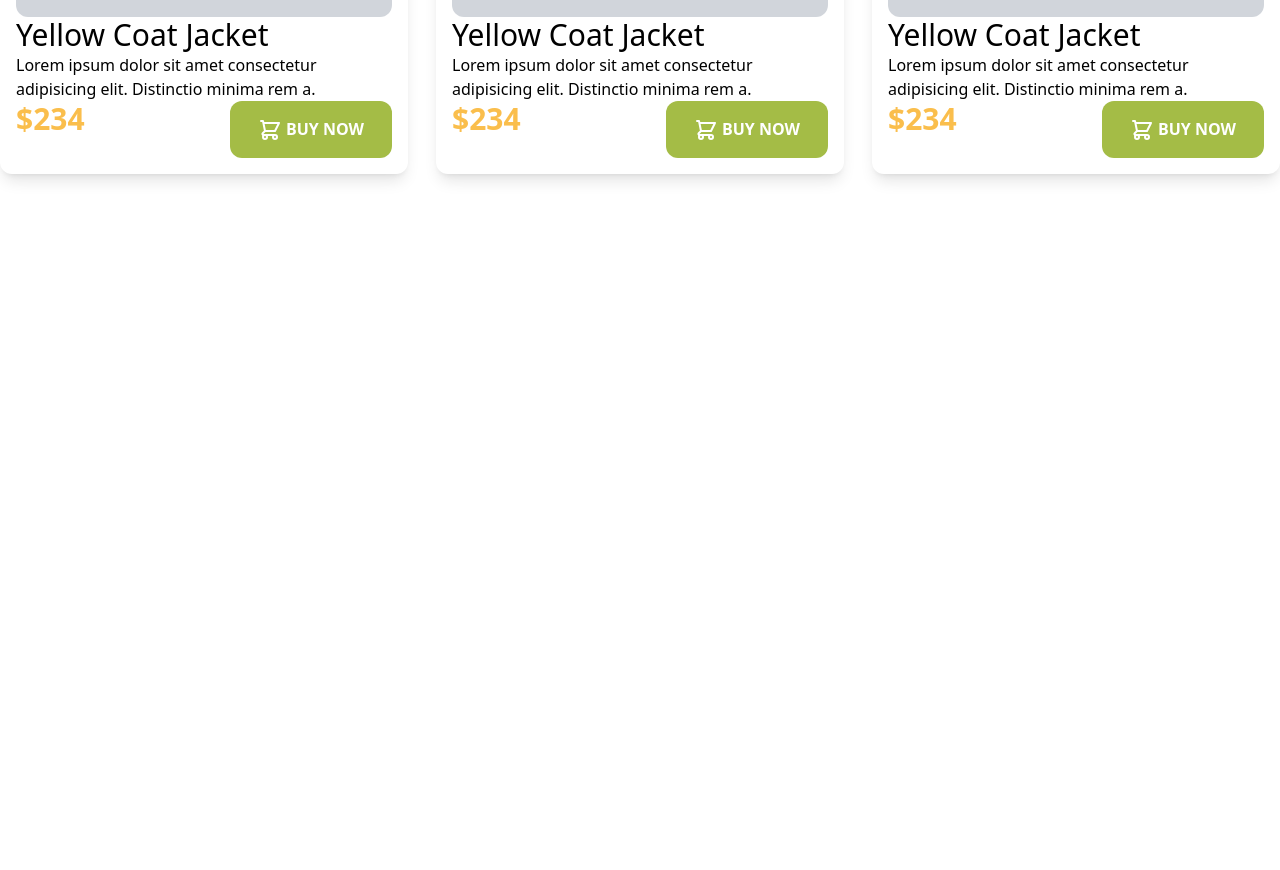
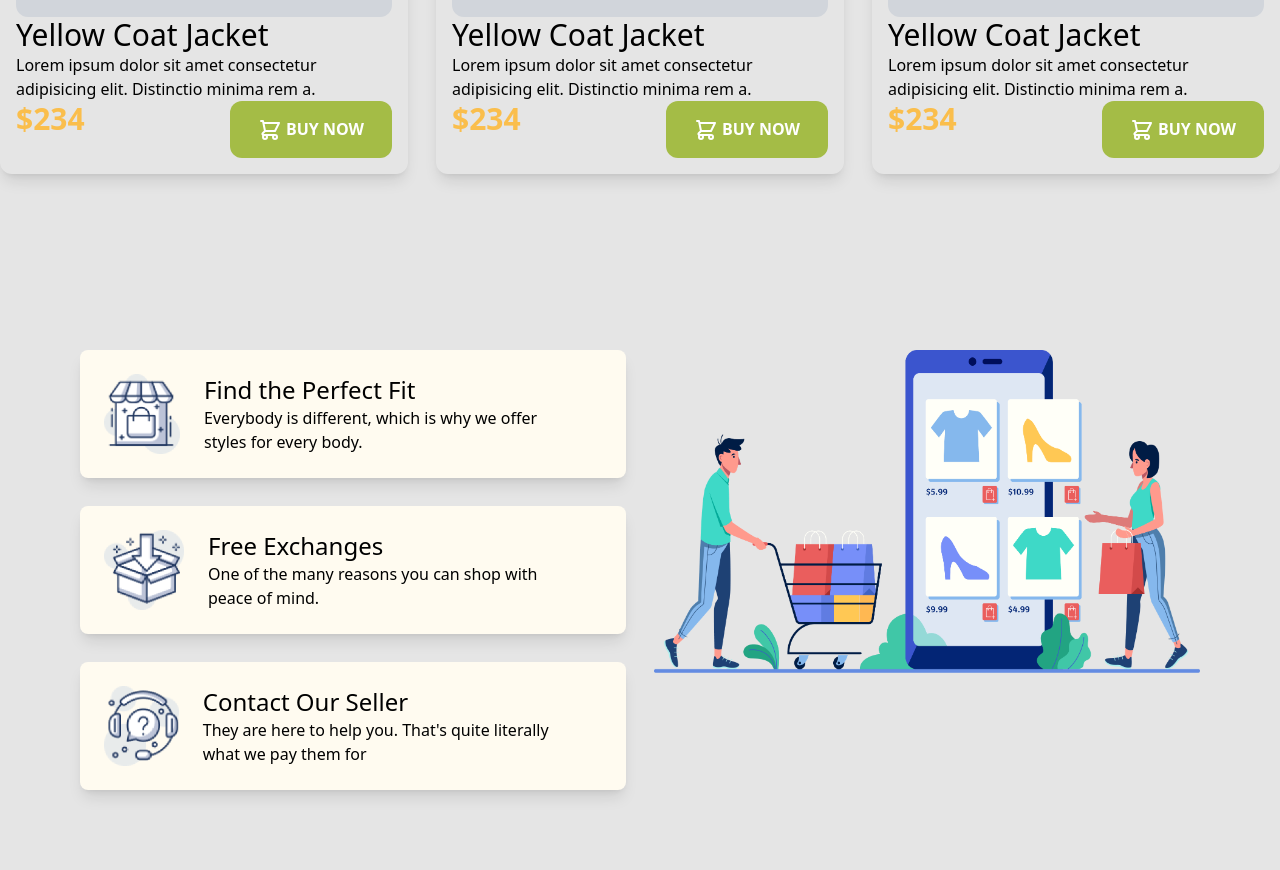
Before and after one commit to LaboneeAktar/penguin-fashion-tailwind, a plain HTML site: page index.html in a window 1280 px wide. Shown: the part 1841-2711 px from the top of the page. Before the commit the page ends 2111 px from the top, so only its background shows below. Drawn offline with nearby package versions, Linux system fonts and the light colour scheme.

Commit message:
last section

```diff
--- a/index.html
+++ b/index.html
@@ -15,7 +15,8 @@
                     colors: {
                         clifford: '#da373d',
                         penguin: '#FFFBF0',
-                        jacketprice: '#FABE4C'
+                        jacketprice: '#FABE4C',
+                        maincolor: '#E5E5E5',
                     }
                 }
             }
@@ -45,7 +46,7 @@
             </div>
         </section>
     </header>
-    <main class="container mx-auto">
+    <main class="container mx-auto bg-maincolor">
         <!-- Woman Jacket -->
         <section class="pt-20 pb-24">
             <h2 class="text-5xl font-bold">Woman Jacket</h2>
@@ -166,6 +167,41 @@
                 </div>
             </div>
         </section>
+        <!-- Our Benefits -->
+        <section class="p-20">
+            <div class="grid grid-cols-2 gap-7">
+                <div class="bg-penguin rounded-lg flex p-6 shadow-lg">
+                    <img class="h-20 w-20" src="images/house.png" alt="">
+                    <div class="px-6">
+                        <h4 class="text-2xl">Find the Perfect Fit</h4>
+                        <p>Everybody is different, which is why we
+
+                            offer styles for every body.</p>
+                    </div>
+                </div>
+                <div class="row-span-3">
+                    <img src="images/shopping.png" alt="">
+                </div>
+                <div class="bg-penguin rounded-lg flex p-6 shadow-lg">
+                    <img class="h-20 w-20" src="images/box.png" alt="">
+                    <div class="px-6">
+                        <h4 class="text-2xl">Free Exchanges</h4>
+                        <p>One of the many reasons you can shop
+
+                            with peace of mind.</p>
+                    </div>
+                </div>
+                <div class="bg-penguin rounded-lg flex p-6 shadow-lg">
+                    <img class="h-20 w-20" src="images/question.png" alt="">
+                    <div class="px-6">
+                        <h4 class="text-2xl">Contact Our Seller</h4>
+                        <p>They are here to help you. That's quite
+
+                            literally what we pay them for</p>
+                    </div>
+                </div>
+            </div>
+        </section>
     </main>
 </body>
 
```
